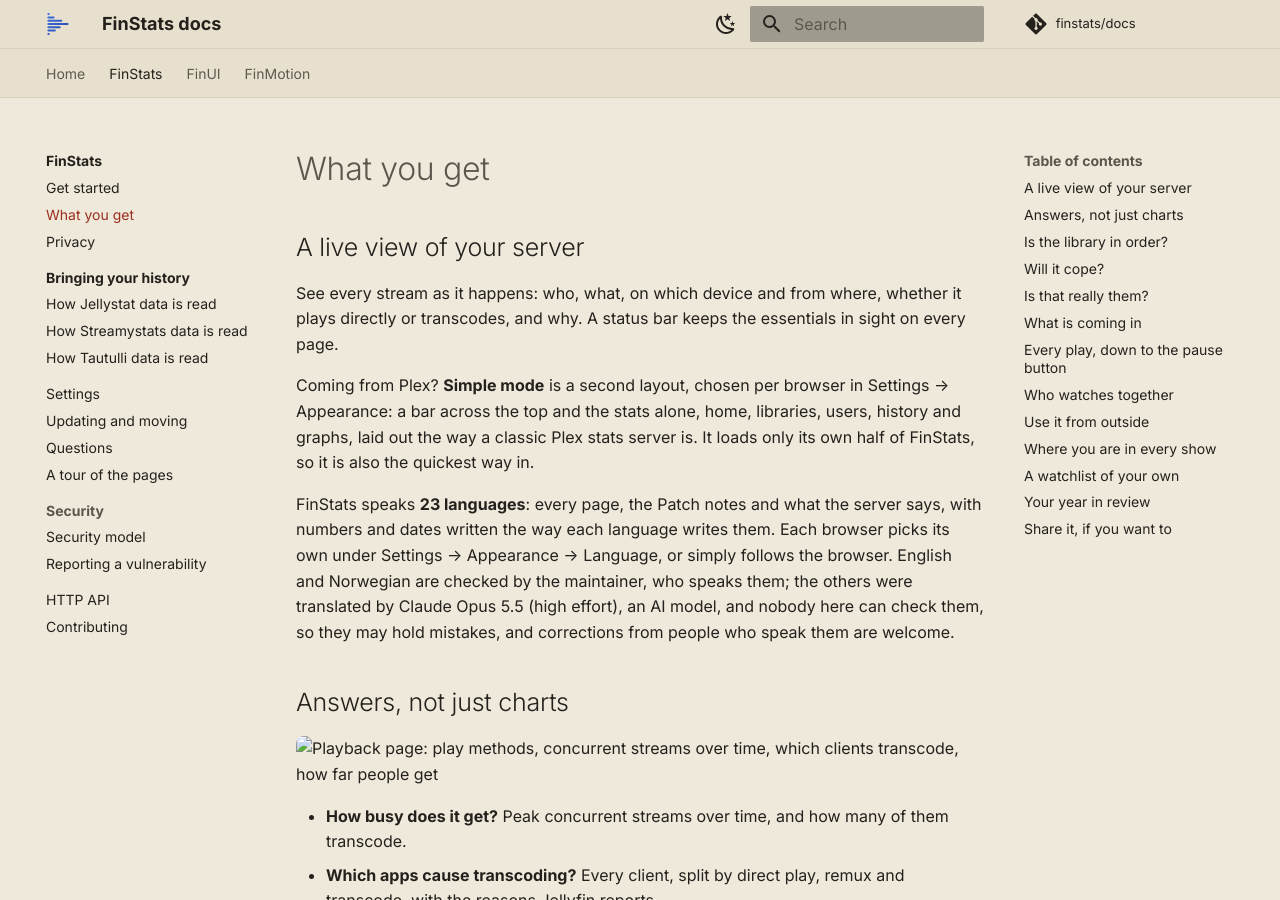
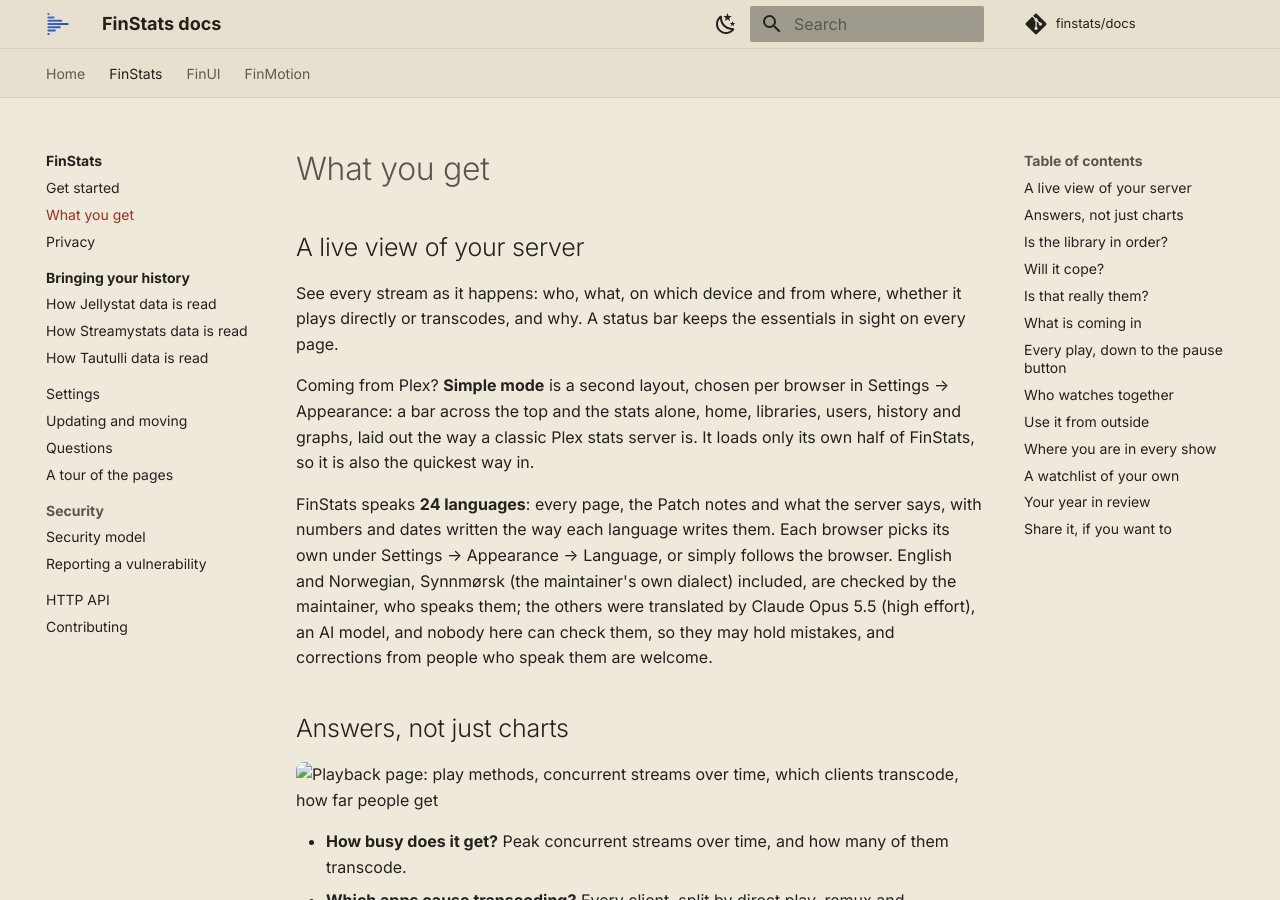
Before and after one commit to finstats/docs, an MkDocs documentation site: the page built from docs/finstats/features.md, in a window 1280 px wide and 900 px high. Built offline with MkDocs 1.6.1 and Material for MkDocs 9.7.7, drawn with Linux system fonts in a browser that asks for light colours; comment, search, counter and statistics services are not loaded.

Commit message:
docs(finstats): Synnmørsk, the maintainer's own dialect, is the 24th language

```diff
--- a/docs/finstats/features.md
+++ b/docs/finstats/features.md
@@ -8,9 +8,9 @@ Coming from Plex? **Simple mode** is a second layout, chosen per browser in Sett
 and the stats alone, home, libraries, users, history and graphs, laid out the way a classic Plex stats server is. It loads
 only its own half of FinStats, so it is also the quickest way in.
 
-FinStats speaks **23 languages**: every page, the Patch notes and what the server says, with numbers and dates written
+FinStats speaks **24 languages**: every page, the Patch notes and what the server says, with numbers and dates written
 the way each language writes them. Each browser picks its own under Settings → Appearance → Language, or simply follows
-the browser. English and Norwegian are checked by the maintainer, who speaks them; the others were translated by Claude
+the browser. English and Norwegian, Synnmørsk (the maintainer's own dialect) included, are checked by the maintainer, who speaks them; the others were translated by Claude
 Opus 5.5 (high effort), an AI model, and nobody here can check them, so they may hold mistakes, and corrections from
 people who speak them are welcome.
 
```
Also changed, not shown: docs/finstats/settings.md (+1 -1 lines).
